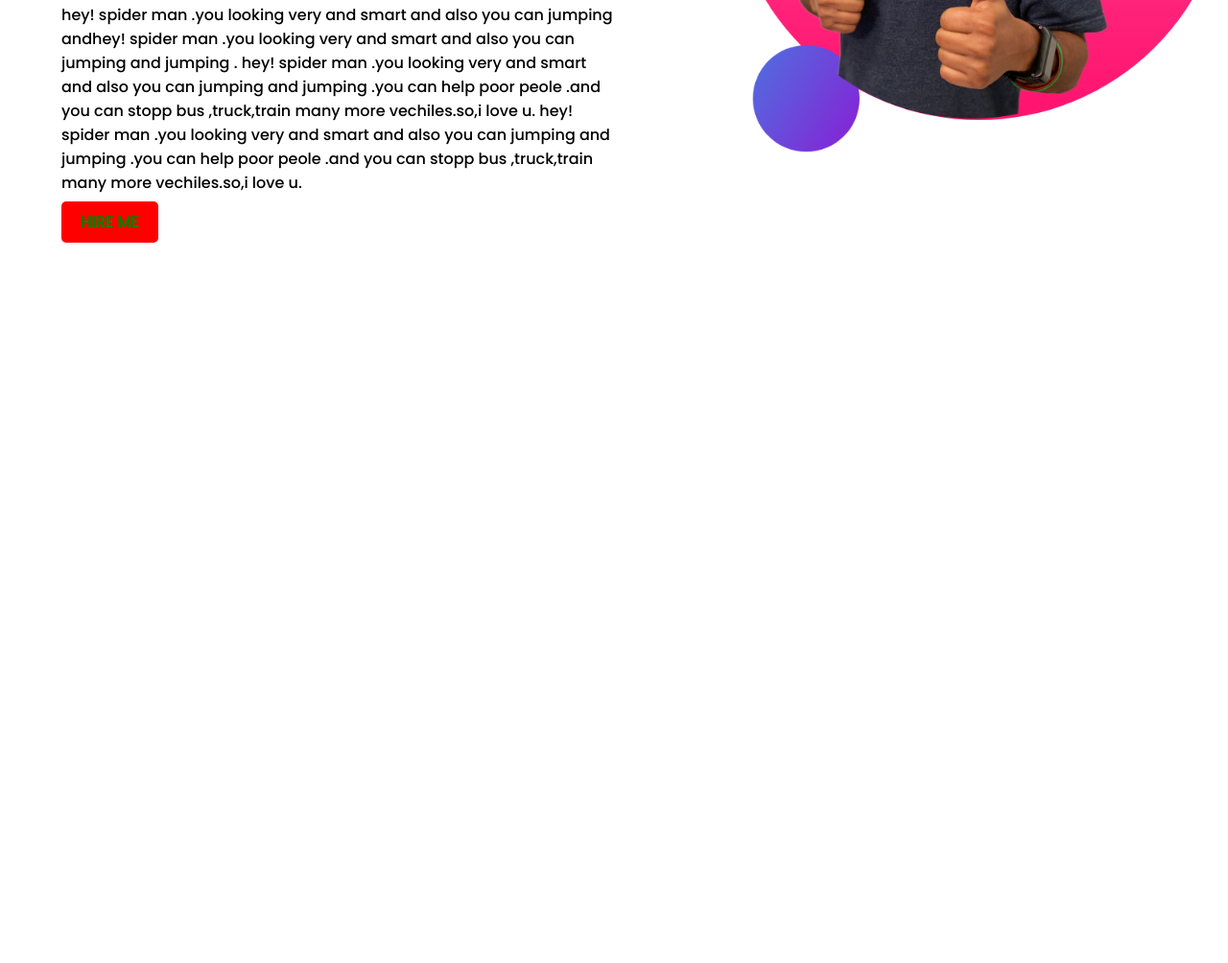
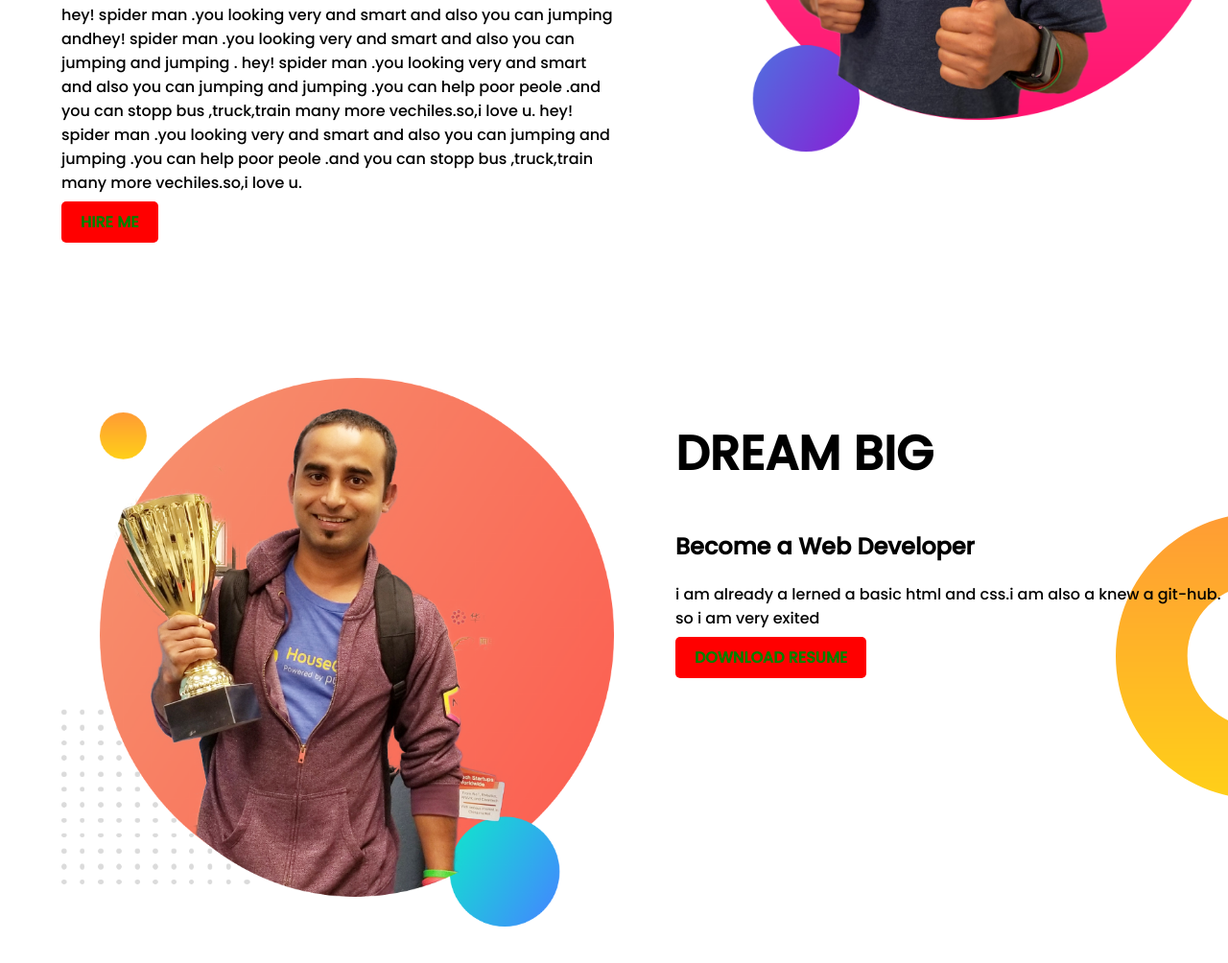
Before and after one commit to NurulBokshi/developer-tools, a plain HTML site: page index.html in a window 1280 px wide. Shown: the part 394-1398 px from the top of the page at 96% size. Before the commit the page ends 800 px from the top, so only its background shows below. Drawn offline with Linux system fonts and the light colour scheme.

Commit message:
dream added

```diff
--- a/index.html
+++ b/index.html
@@ -34,6 +34,20 @@
         <div class="half-width">
             <img src="images/jhankar2.png">
         </div>
+
+    </section>
+    <section class="dream-big">
+        <div class="half-width">
+            <img src="images/jhankar.png">
+        </div>
+        <div class="half-width">
+            <h1>DREAM BIG</h1>
+            <h2>Become a Web Developer</h2>
+            <p>i am already a lerned a basic html and css.i am also a knew a git-hub. so i am very exited </p>
+            <a class="link-button" target="_blank" href="">DOWNLOAD RESUME</a>
+        </div>
+
+
     </section>
 </body>
 
--- a/style.css
+++ b/style.css
@@ -10,6 +10,7 @@ h1{
 }
 section{
     display:flex;
+    margin-bottom:150px;
 }
 .half-width{
     width: 50%;
@@ -31,3 +32,8 @@ section{
     background-image: url(images/top-banner.png);
     background-repeat: no-repeat;
 }
+.dream-big{
+    background-image: url(images/dream-bg.png);
+    background-repeat: no-repeat;
+    background-position: right;
+}
```
